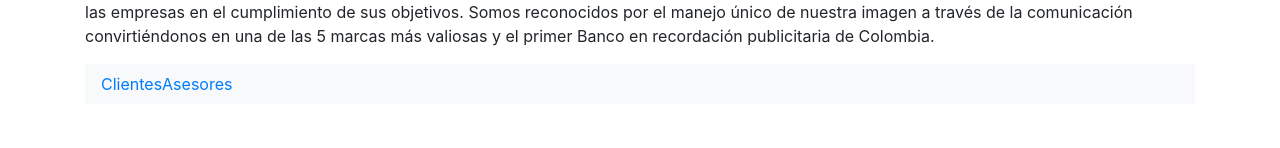
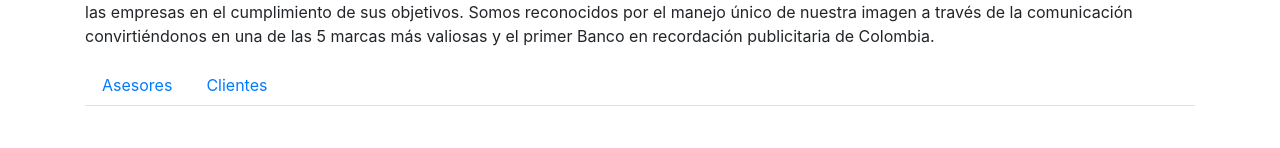
Before and after one commit to PedroHincapie/bancoCinte, an Angular app: page / in a window 1280 px wide. Shown: the part 152-300 px from the top of the page. Built offline with nearby package versions, Linux system fonts and the light colour scheme.

Commit message:
update : Ajustes en el nav de la aplicacion

```diff
--- a/src/app/app.component.html
+++ b/src/app/app.component.html
@@ -19,9 +19,13 @@
       </p>
     </div>
   </section>
-  <nav class="navbar navbar-expand-lg navbar-light bg-light">
-    <a routerLink="/clientes" routerLinkActive="active">Clientes</a>
-    <a routerLink="/asesores" routerLinkActive="active">Asesores</a>
-  </nav>
+  <ul class="nav nav-tabs">
+    <li class="nav-item">
+      <a routerLink="/asesores" class="nav-link"  routerLinkActive="active">Asesores</a>
+    </li>
+    <li class="nav-item">
+      <a routerLink="/clientes" class="nav-link" routerLinkActive="active">Clientes</a>
+    </li>
+  </ul>
   <router-outlet></router-outlet>
 </div>
```
